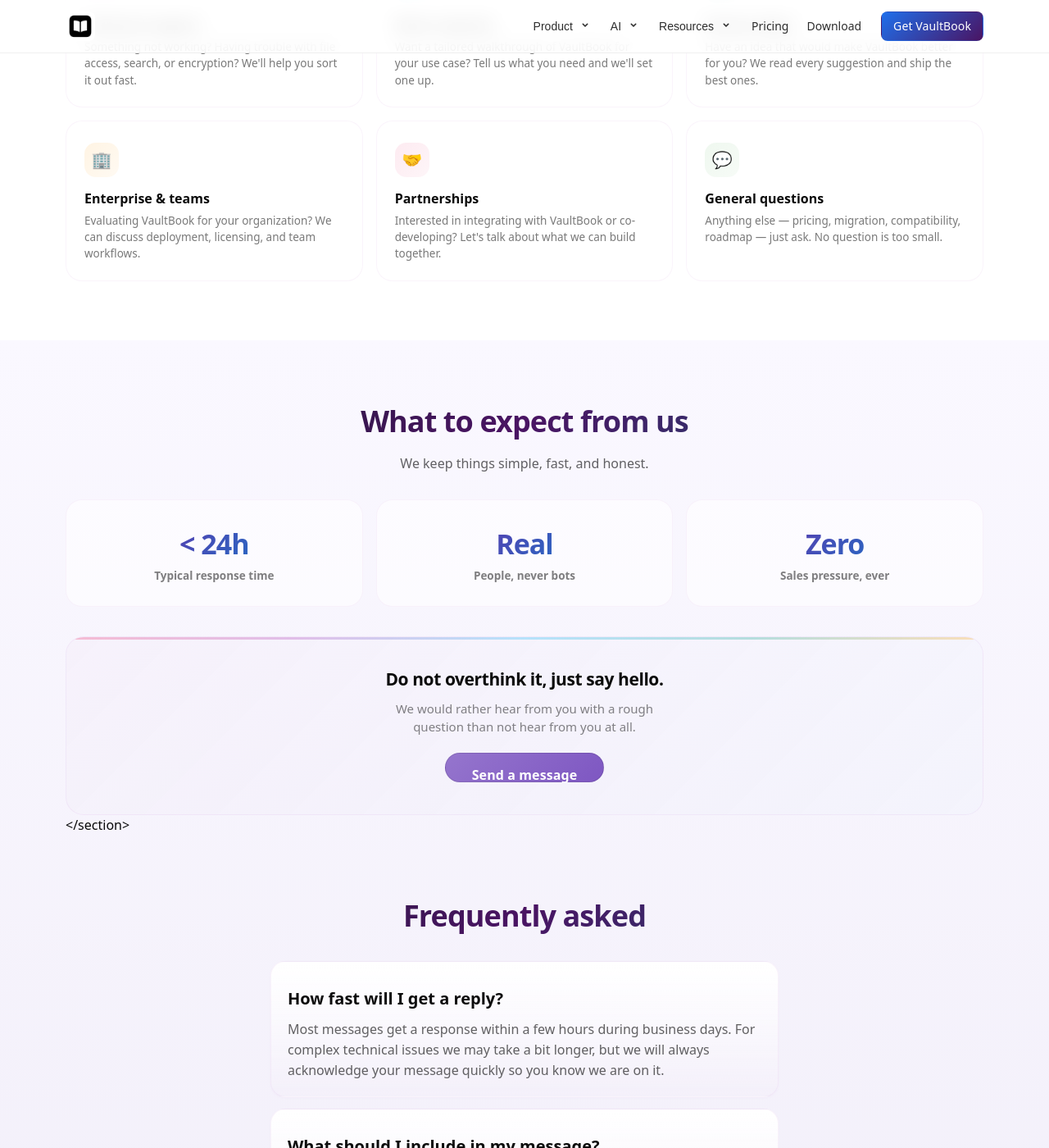
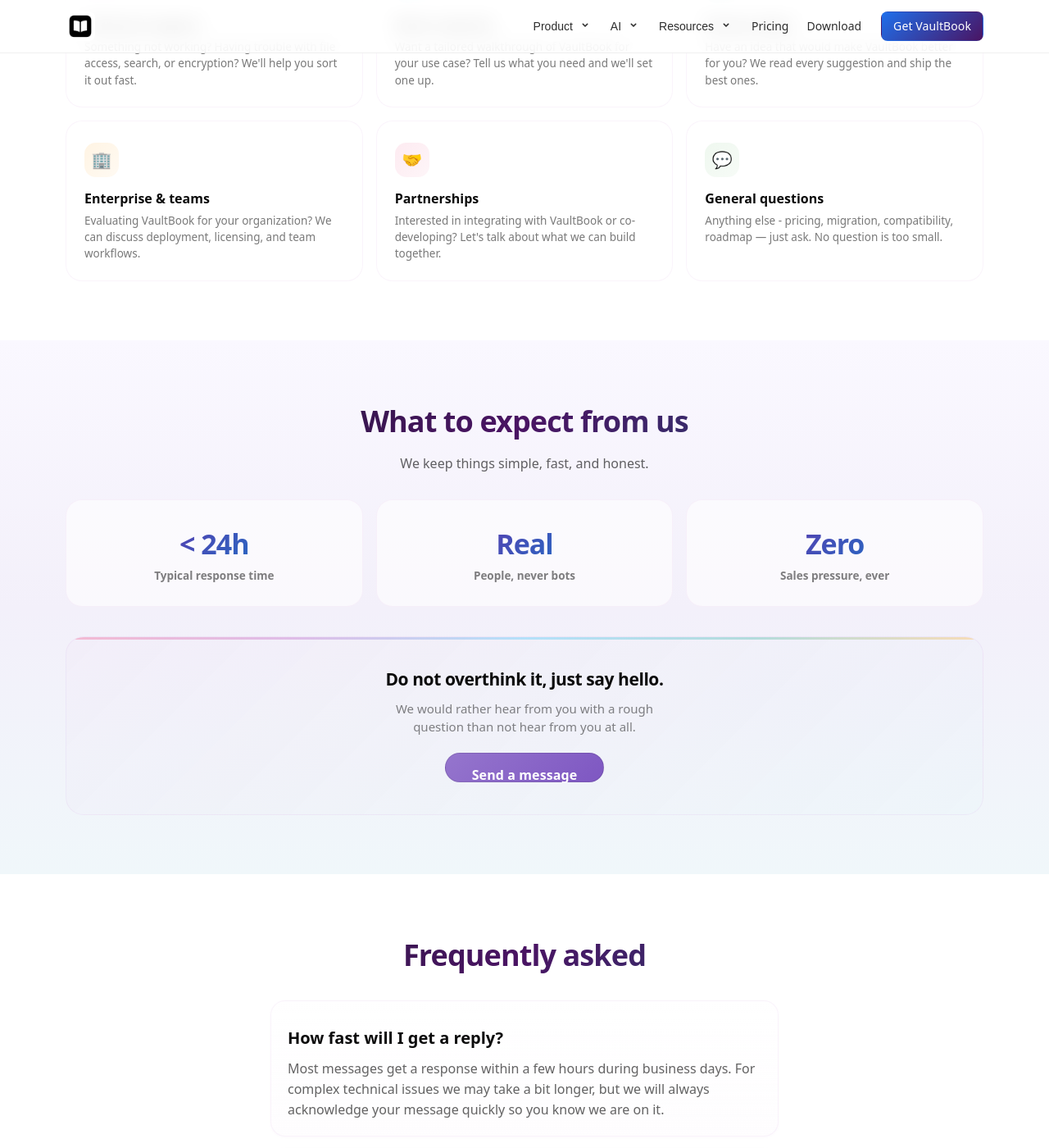
Before and after one commit to k2xn258k2x-cmyk/k2xn258k2x-cmyk.github.io, a Jekyll site: the page built from contact.md, in a window 1280 px wide and 1400 px high, scrolled down 1217 px. Shown: the whole window at 82% size. Built offline with Jekyll 4.4.1, drawn with Linux system fonts in a browser that asks for light colours; some web fonts are replaced.

Commit message:
Update contact.md

```diff
--- a/contact.md
+++ b/contact.md
@@ -390,7 +390,7 @@
       <div class="ct-topic">
         <div class="ct-topic-ic">💬</div>
         <div class="ct-topic-title">General questions</div>
-        <div class="ct-topic-text">Anything else — pricing, migration, compatibility, roadmap — just ask. No question is too small.</div>
+        <div class="ct-topic-text">Anything else - pricing, migration, compatibility, roadmap — just ask. No question is too small.</div>
       </div>
     </div>
   </div>
@@ -424,6 +424,7 @@
       <div class="ct-inline-cta-sub">We would rather hear from you with a rough question than not hear from you at all.</div>
       <a class="btn" href="#ctForm" style="margin-top:20px;display:inline-block;background:linear-gradient(135deg,#9575cd,#7e57c2);color:#fff;padding:14px 32px;border-radius:999px;font-weight:700;text-decoration:none;">Send a message</a>
     </div>
+    </div>
 </section>
 
 <!-- ━━━ FAQ ━━━ -->
@@ -455,7 +456,6 @@
         <div class="card-text muted">Yes. Messages go directly to the VaultBook team and are not shared with third parties. We only use what you send to respond to your request.</div>
       </div>
     </div>
-  </div>
   </div>
 </section>
 
```
